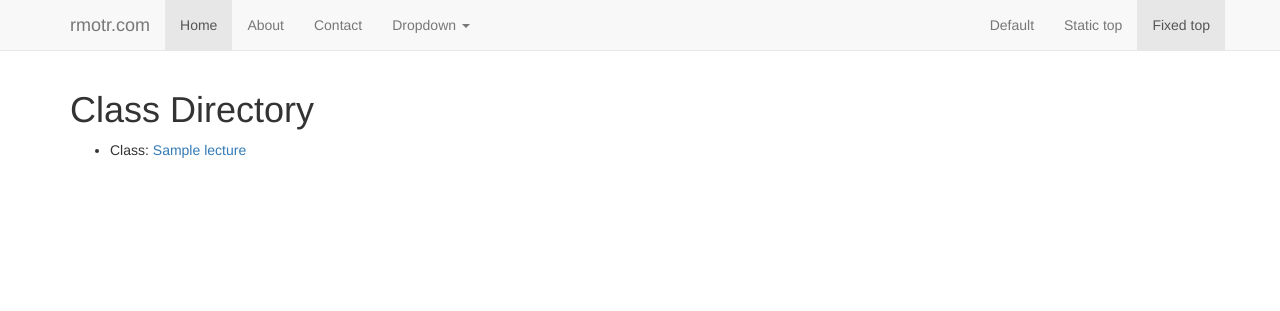
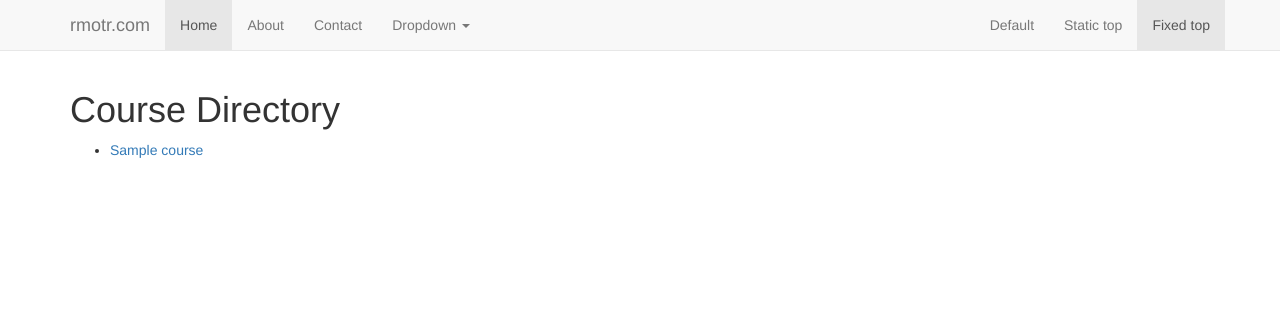
Before and after one commit to mcne65/rmotr-sis, a Django app: page /lectures/ in a window 1280 px wide. Shown: the top 311 px of the page. Run offline with Django 3.2, Linux system fonts and the light colour scheme; tables that the repository leaves empty hold one stand-in row (values such as "Sample post"); some libraries are stand-ins or nearby versions.

Commit message:
basic structure set, currently getting a 'reverse match' template error. Check lectures/urls.py

```diff
--- a/rmotr_sis/lectures/urls.py
+++ b/rmotr_sis/lectures/urls.py
@@ -3,6 +3,10 @@ from django.conf.urls import patterns, include, url
 from lectures import views
 
 urlpatterns = patterns('lectures.views',
-    url(r'^$', views.class_index, name="class_index"),
-    url(r'^(?P<class_id>[0-9]+)$', views.class_detail, name="class_detail"),
+    #/lectures/
+    url(r'^$', views.course_index, name="course_index"),
+    #/lectures/<course_id>/
+    url(r'^(?P<course_id>[0-9]+)$', views.class_index, name="class_index"),
+    #/lectures/5/1   /lectures/<course_id>/<class_id>
+    url(r'^(?P<course_id>[0-9]+)/(?P<class_id>[0-9]+)/$', views.class_detail, name="class_detail"),
 )
--- a/rmotr_sis/lectures/views.py
+++ b/rmotr_sis/lectures/views.py
@@ -1,12 +1,24 @@
 from django.shortcuts import render
-from .models import Lecture
+from .models import Lecture, Course
 from django.http import Http404
 
 
-def class_index(request):
+
+def course_index(request):
     try:
-        lecture_list = Lecture.objects.order_by('pk')
-    except Lecture.DoesNotExist:
+        course_list = Course.objects.order_by("pk")
+    except Course.DoesNotExist:
+        course_list = ["No courses found"]
+    context = {'course_list':course_list}
+    return render(request, 'lectures/course_index.html', context)
+
+def class_index(request, course_id):
+    try:
+        course = Course.objects.get(pk=course_id)
+        num_courses = len(course.lecture_set.all())
+        #Stores each lecture object in a list for access in template
+        lecture_list = [course.lecture_set.get(pk=x) for x in range(1, num_courses +1)]
+    except Course.DoesnNotExist or Lecture.DoesNotExist:
         lecture_list = ['No classes found.']
     context = {'lecture_list':lecture_list}
     return render(request, 'lectures/class_index.html', context)
--- a/rmotr_sis/templates/lectures/class_index.html
+++ b/rmotr_sis/templates/lectures/class_index.html
@@ -5,7 +5,7 @@
 {% if lecture_list %}
     <ul>
         {% for class in lecture_list %}
-        <li>Class: <a href="{% url 'lectures:class_detail' class.id %}">{{ class.subject }}</a></li>
+        <li>Class: <a href="{% url 'lectures:class_detail' class.id %}">{{ class.subject }}{{ class.id }}</a></li>
         {% endfor %}
     </ul>
 {% endif %}
--- /dev/null
+++ b/rmotr_sis/templates/lectures/course_index.html
@@ -0,0 +1,14 @@
+{% extends 'bare.html' %}
+
+{% block main_container %}
+<h1> Course Directory </h1>
+{% if course_list %}
+    <ul>
+        {% for course in course_list %}
+        <li><a href="{% url 'lectures:class_index' course.id %}">{{ course }}</a></li>
+        {% endfor %}
+
+    </ul>
+{% endif %}
+
+{% endblock %}
```
